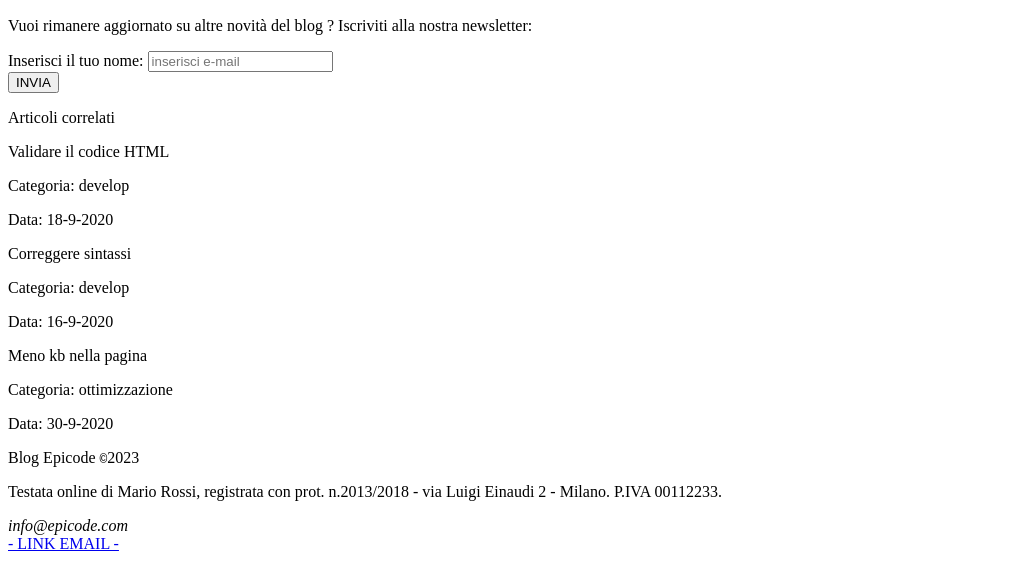
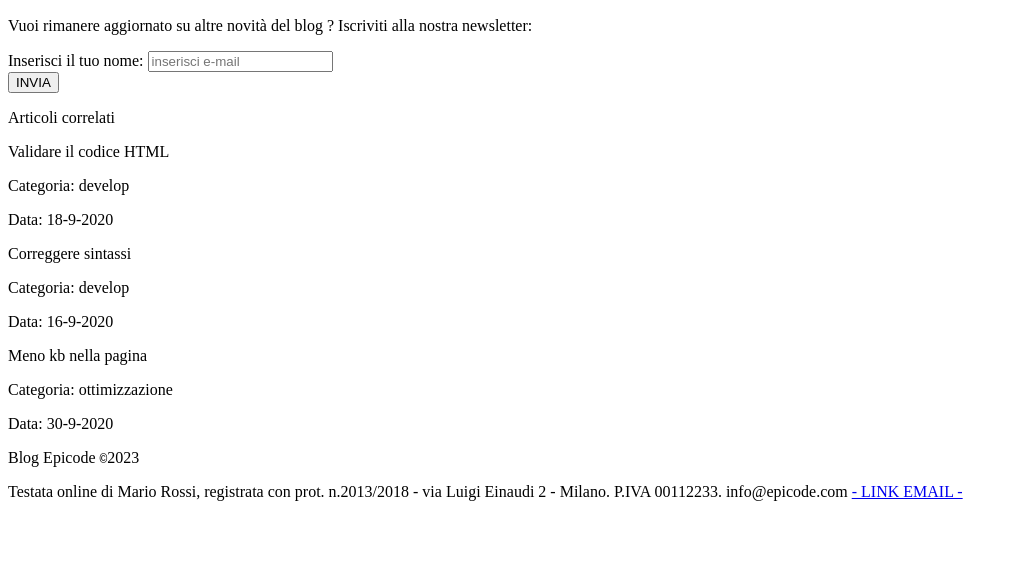
Before and after one commit to christiantripodi/u1d2, a plain HTML site: page index.html in a window 1280 px wide. Shown: the part 1223-1792 px from the top of the page, without its empty margins (0-1018 px from the left). After the commit the page ends 1740 px from the top, so only its background shows below. Drawn offline with Linux system fonts and the light colour scheme.

Commit message:
completo

```diff
--- a/index.html
+++ b/index.html
@@ -190,7 +190,7 @@
 
       <p>
         Testata online di Mario Rossi, registrata con prot. n.2013/2018 - via
-        Luigi Einaudi 2 - Milano. P.IVA 00112233. <address>info@epicode.com</address>
+        Luigi Einaudi 2 - Milano. P.IVA 00112233. info@epicode.com
         <a href="mailto:info@epicode.com"> - LINK EMAIL - </a>
       </p>
     </footer>
```
